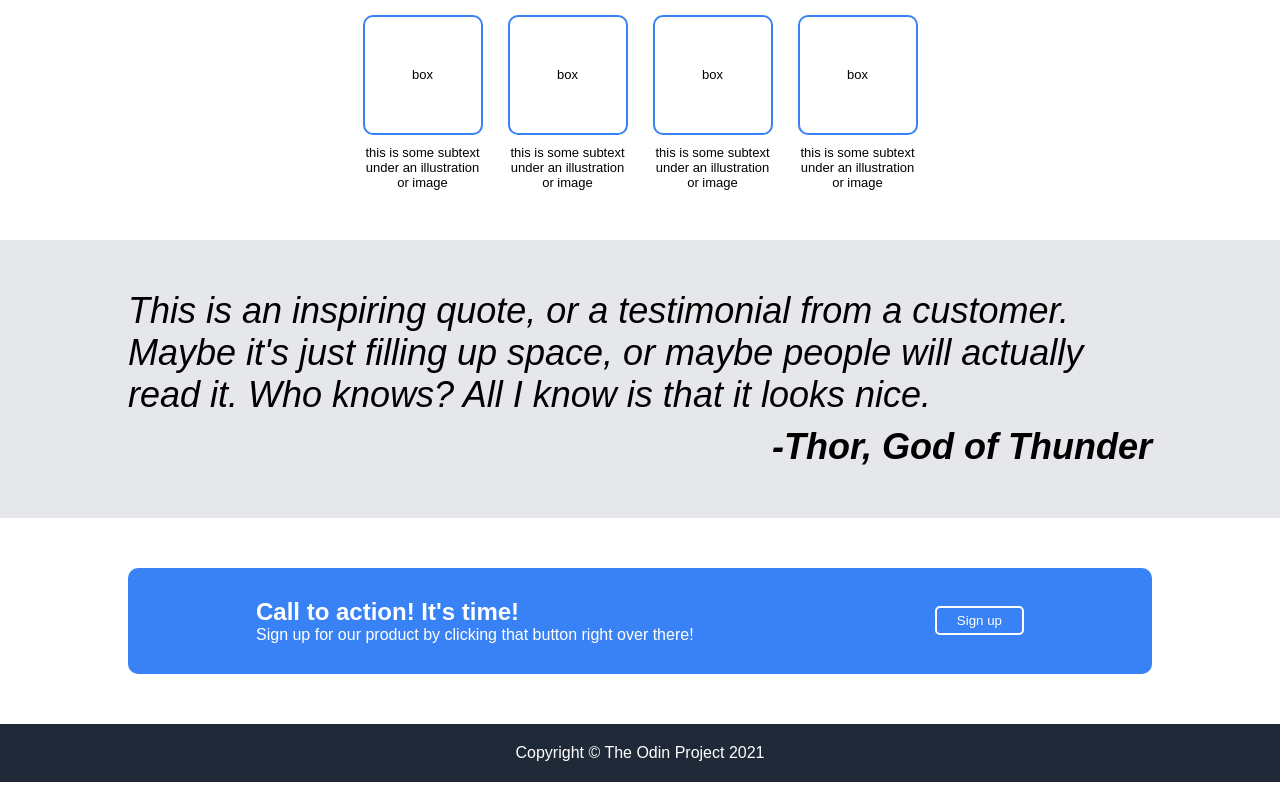
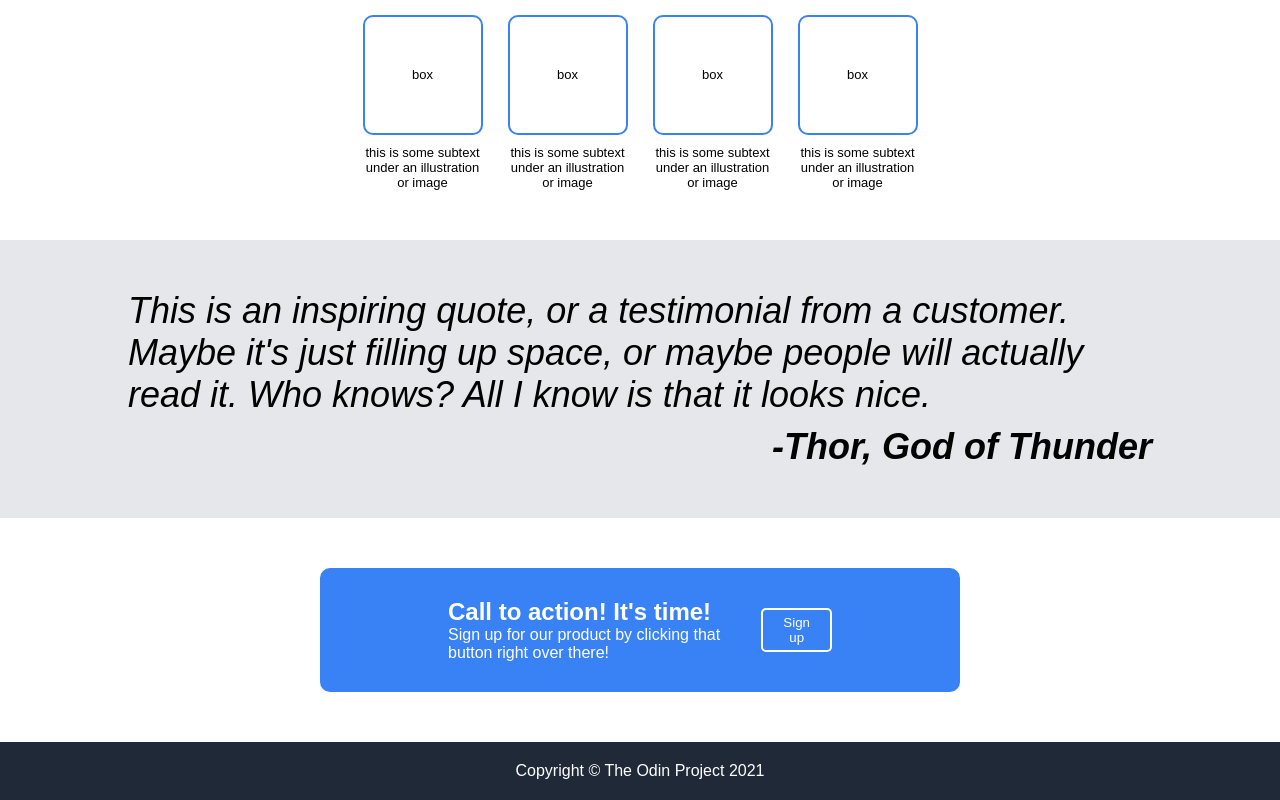
Before and after one commit to mashotu/Landing-Page, a plain HTML site: page index.html in a window 1280 px wide. Shown: the part 417-1217 px from the top of the page. Drawn offline with Linux system fonts and the light colour scheme.

Commit message:
Make the 3rd section feel cleaner or more uniform

```diff
--- a/style.css
+++ b/style.css
@@ -134,7 +134,9 @@ button {
     padding: 30px 10%;
     border-radius: 10px;
     margin: 50px auto;
-    width: 80%;
+    width: 50%;
+    flex: 1;
+
 }
 
 .four-right {
```
Also changed, not shown: index.html (+1 -0 lines).
